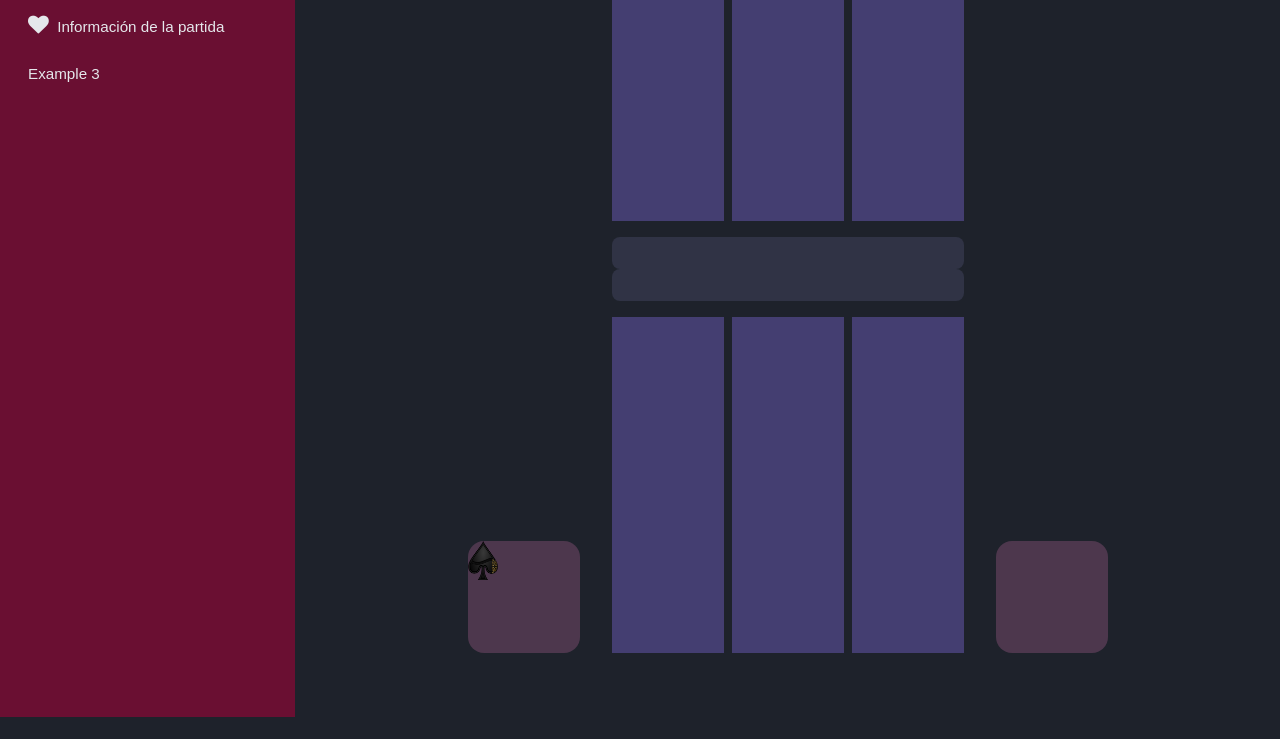
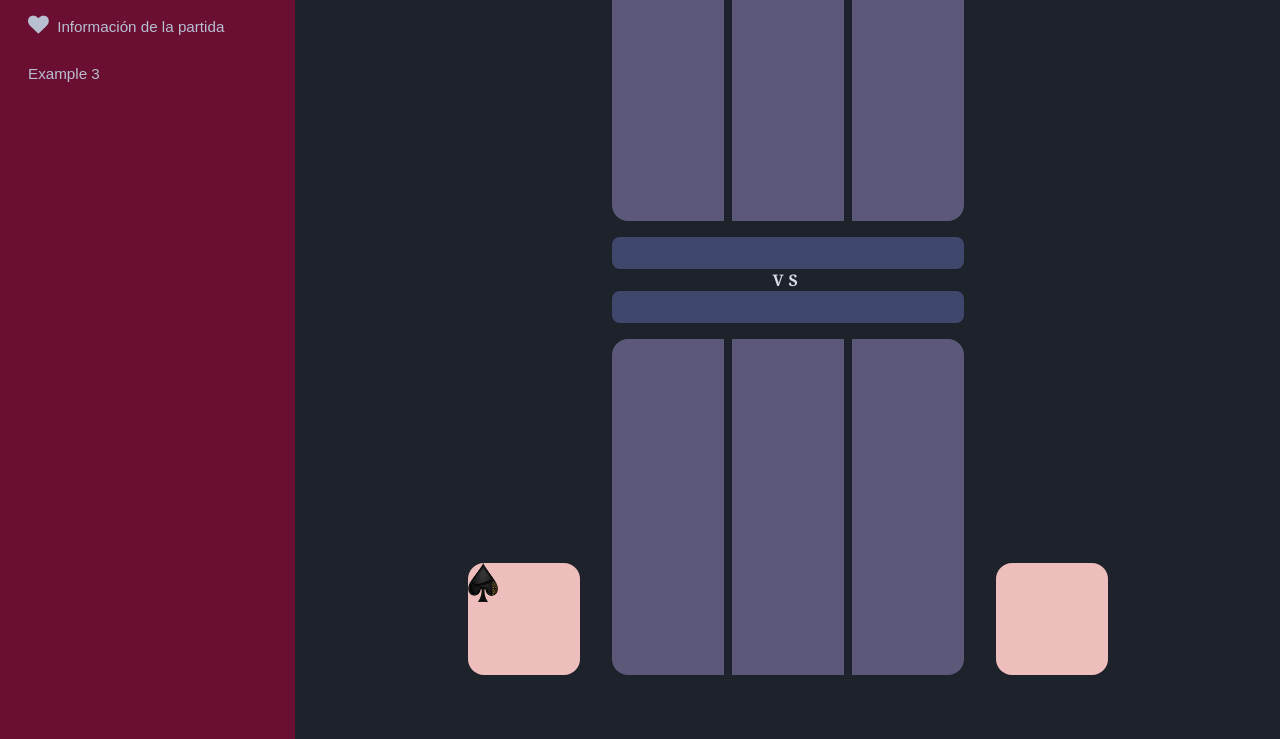
Before and after one commit to laiaXarxatecActiva/Knucklebones_Queen_Of_Hearts, a website with bundled scripts: page index.html in a window 1280 px wide. Shown: the part 179-918 px from the top of the page. Before the commit the page ends 896 px from the top, so only its background shows below. Built offline with nearby package versions, Linux system fonts and the light colour scheme.

```diff
--- a/index.html
+++ b/index.html
@@ -45,9 +45,9 @@
                     <div class="game-board">
                         <div class="columns">
                             <div class="column">
+                                <div class="row" style="border-radius: 1rem 0rem 0rem 0rem;"></div>
                                 <div class="row"></div>
-                                <div class="row"></div>
-                                <div class="row"></div>
+                                <div class="row" style="border-radius: 0rem 0rem 0rem 1rem;"></div>
                             </div>
                             <div class="column">
                                 <div class="row"></div>
@@ -55,13 +55,15 @@
                                 <div class="row"></div>
                             </div>
                             <div class="column">
+                                <div class="row" style="border-radius: 0rem 1rem 0rem 0rem;"></div>
                                 <div class="row"></div>
-                                <div class="row"></div>
-                                <div class="row"></div>
+                                <div class="row" style="border-radius: 0rem 0rem 1rem 0rem;"></div>
                             </div>
                         </div>
                         <div class="points">
-
+                            <div class="column-points"></div>
+                            <div class="column-points"></div>
+                            <div class="column-points"></div>
                         </div>
                     </div>
                     <div class="score">
@@ -69,19 +71,29 @@
                     </div>
                 </div>
 
+                <div class="middle">
+                    <p>
+                        VS
+                    </p>
+                </div>
+
                 <div class="game-environment" id="player">
+
                     <div class="rand-item">
                         <img id = playerDice src="#" alt="" width="30pxs">
                     </div>
                     <div class="game-board">
                         <div class="points">
-
+                            <div class="column-points">
+                            </div>
+                            <div class="column-points"></div>
+                            <div class="column-points"></div>
                         </div>
                         <div class="columns">
                             <div class="column">
+                                <div class="row" style="border-radius: 1rem 0rem 0rem 0rem;"></div>
                                 <div class="row"></div>
-                                <div class="row"></div>
-                                <div class="row"></div>
+                                <div class="row" style="border-radius: 0rem 0rem 0rem 1rem;"></div>
                             </div>
                             <div class="column">
                                 <div class="row"></div>
@@ -89,9 +101,9 @@
                                 <div class="row"></div>
                             </div>
                             <div class="column">
+                                <div class="row" style="border-radius: 0rem 1rem 0rem 0rem;"></div>
                                 <div class="row"></div>
-                                <div class="row"></div>
-                                <div class="row"></div>
+                                <div class="row" style="border-radius: 0rem 0rem 1rem 0rem;"></div>
                             </div>
                         </div>
                     </div>
--- a/public/styles/style.css
+++ b/public/styles/style.css
@@ -2,10 +2,10 @@
 :root {
   --sidebar-width: 295px;
   --sidebar-bg: #6a0f32;
-  --sidebar-text: #e5e7eb;
+  --sidebar-text: #b7bfd1;
   --sidebar-btn-hover: #550b0b;
   --main-bg: #1e222b;
-  --main-text: #111827;
+  --main-text: #d8dde6;
   --accent: #f63b60;
   --toggle-size: 44px;
 }
@@ -54,7 +54,7 @@ body {
   text-align: left;
   padding: 0.65rem 0.75rem;
   border: none;
-  border-radius: 6px;
+  border-radius: 0.5rem;
   background: transparent;
   color: var(--sidebar-text);
   font-size: 0.95rem;
@@ -74,19 +74,6 @@ body {
 }
 
 /* ============= Main ============= */
-/*.main-content {
-  flex: 1;
-  padding: 5rem;
-  justify-content: center;
-}
-
-.main-content-game {
-  display: grid;
-  grid-template-columns: auto;
-  grid-template-rows: auto auto;
-  justify-content: space-between;
-  align-items: center;
-}*/
 
 .main-content {
   flex: 1;
@@ -101,16 +88,17 @@ body {
   justify-content: space-between;
 }
 
-/*.game-environment {
-  display: grid;
-  grid-template-columns: 15% 50% 15%;
+.middle {
+  display: flex;
   justify-content: center;
-  margin-bottom: 50px;
-}*/
+  font-weight: bold;
+  letter-spacing: 0.3rem;
+}
 
 .game-environment {
     display: grid;
     grid-template-columns: auto auto auto;
+    grid-template-rows: auto auto;
     justify-content: center;
     column-gap: 2rem;
 }
@@ -135,12 +123,20 @@ body {
 
 .row{
   height: 7rem;
-  background-color: #443e71;
+  background-color: #5c5879;
 }
 
 .points {
+  display: grid;
+  grid-template-columns: auto auto auto;
   border-radius: 0.5rem;
-  background-color: #303345;
+  background-color: #40476d;
+  font-size: 1.4rem;
+}
+
+.column-points {
+  display: flex;
+  justify-content: center;
   padding: 1rem;
 }
 
@@ -156,10 +152,8 @@ body {
   height: 7rem;
   width: 7rem;
   border-radius: 1rem;
-  background-color: #4d374d;
+  background-color: #edbebb;
 }
-
-
 
 #player .rand-item {
   grid-column: 1;
@@ -195,7 +189,6 @@ body {
   grid-column: 1;
   grid-row: 2;
 }
-
 
 
 /* ============= Toggle control ============= */
```
Also changed, not shown: public/src/scripts/GameBoard.ts (added, +50 -0 lines), README.md, public/src/scripts/gameBoard.ts (deleted).
